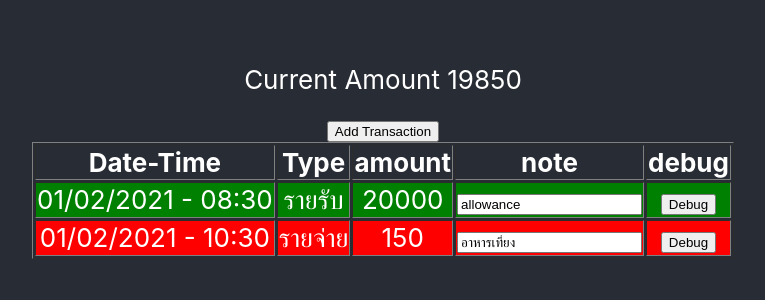
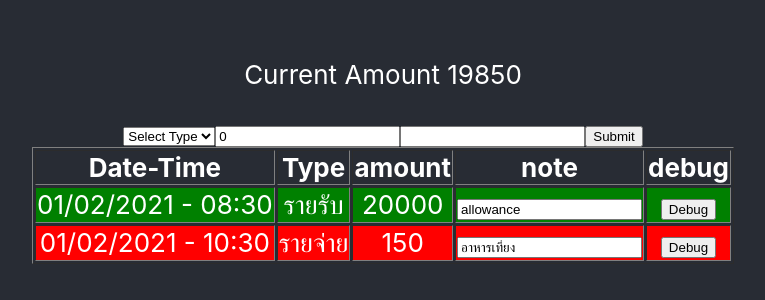
Before and after one commit to WasinTh/tutorial-react, a React (Create React App) app: page / in a window 1280 px wide. Shown: the part 252-552 px from the top of the page, without its empty margins (257-1022 px from the left). Built offline with nearby package versions, Linux system fonts and the light colour scheme.

Commit message:
TransactionCreate

```diff
--- a/src/App.js
+++ b/src/App.js
@@ -1,7 +1,7 @@
 import { useState, useEffect } from 'react';
 import './App.css';
 import TransactionList from "./components/TransactionList";
-import Clock from "./components/Clock";
+import TransactionCreate from "./components/TransactionCreate";
 
 
 function App() {
@@ -10,16 +10,6 @@ function App() {
     { id: 1, created: "01/02/2021 - 08:30", type: "รายรับ", amount: 20000, note: "allowance" },
     { id: 2, created: "01/02/2021 - 10:30", type: "รายจ่าย", amount: 150, note: "อาหารเที่ยง" }
   ]);
-
-  const generateTransaction = () => {
-    return {
-      id: transactionData.length + 1,
-      created: new Date().toLocaleString(),
-      type: ['รายรับ', 'รายจ่าย'][Math.floor(Math.random() * 2)],
-      amount: Math.floor(Math.floor(Math.random() * 1000) + 1),
-      note: '',
-    }
-  }
 
   useEffect(() => {
     setAmount(
@@ -32,10 +22,10 @@ function App() {
     )
   }, [transactionData])
 
-  const addTransaction = () => {
+  const addTransaction = (data) => {
     setTransactionData([
       ...transactionData,
-      generateTransaction()
+      { id: transactionData.length + 1, ...data }
     ])
   }
 
@@ -52,7 +42,7 @@ function App() {
     <div className="App">
       <header className="App-header">
         <p>Current Amount {amount} </p>
-        <button onClick={addTransaction}>Add Transaction</button>
+        <TransactionCreate onCreated={data => addTransaction(data)}/>
         <TransactionList data={transactionData} onNoteChanged={handleNoteChanged}/>
       </header>
     </div>
--- /dev/null
+++ b/src/components/TransactionCreate.js
@@ -0,0 +1,36 @@
+import { useState } from 'react';
+
+export default function TransactionCreate(props) {
+  const [state, setState] = useState({ type: null, amount: 0, note: '' });
+
+  const onFormChanged = evt => {
+    setState({
+      ...state,
+      [evt.target.name]: evt.target.value
+    })
+  }
+
+  const onSubmitForm = evt => {
+    evt.preventDefault()
+    props.onCreated({
+      created: new Date().toLocaleString(),
+      type: state.type,
+      amount: parseInt(state.amount),
+      note: state.note,
+      customer: props.customerId
+    })
+  }
+
+  return (
+    <form onSubmit={onSubmitForm}>
+      <select name="type" value={state.type} onChange={onFormChanged}>
+        <option disabled selected value> Select Type </option>
+        <option key='INCOME' value='รายรับ'> รายรับ </option>
+        <option key='EXPENSE' value='รายจ่าย'> รายจ่าย </option>
+      </select>
+      <input type='number' name='amount' value={state.amount} onChange={onFormChanged} />
+      <input name='note' value={state.note} onChange={onFormChanged} />
+      <input type='submit' value='Submit'></input>
+    </form>
+  )
+}
```
